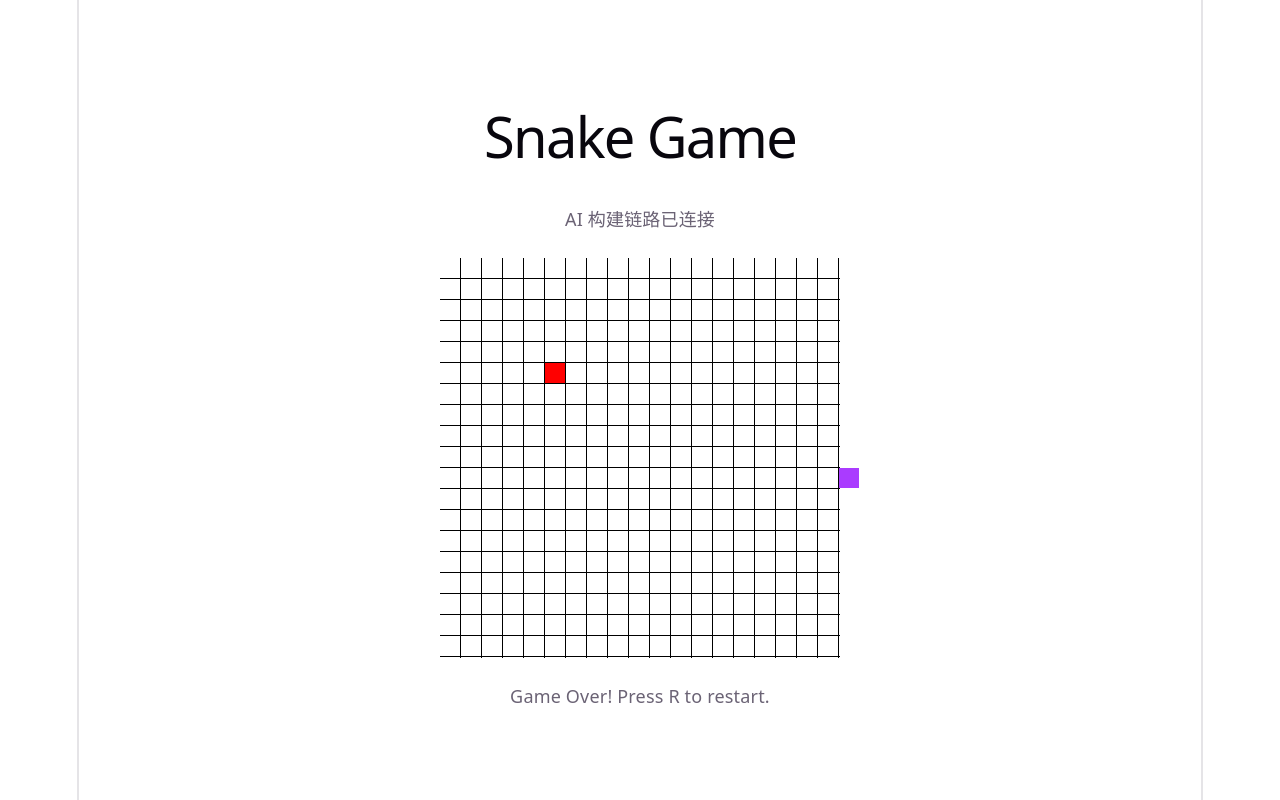
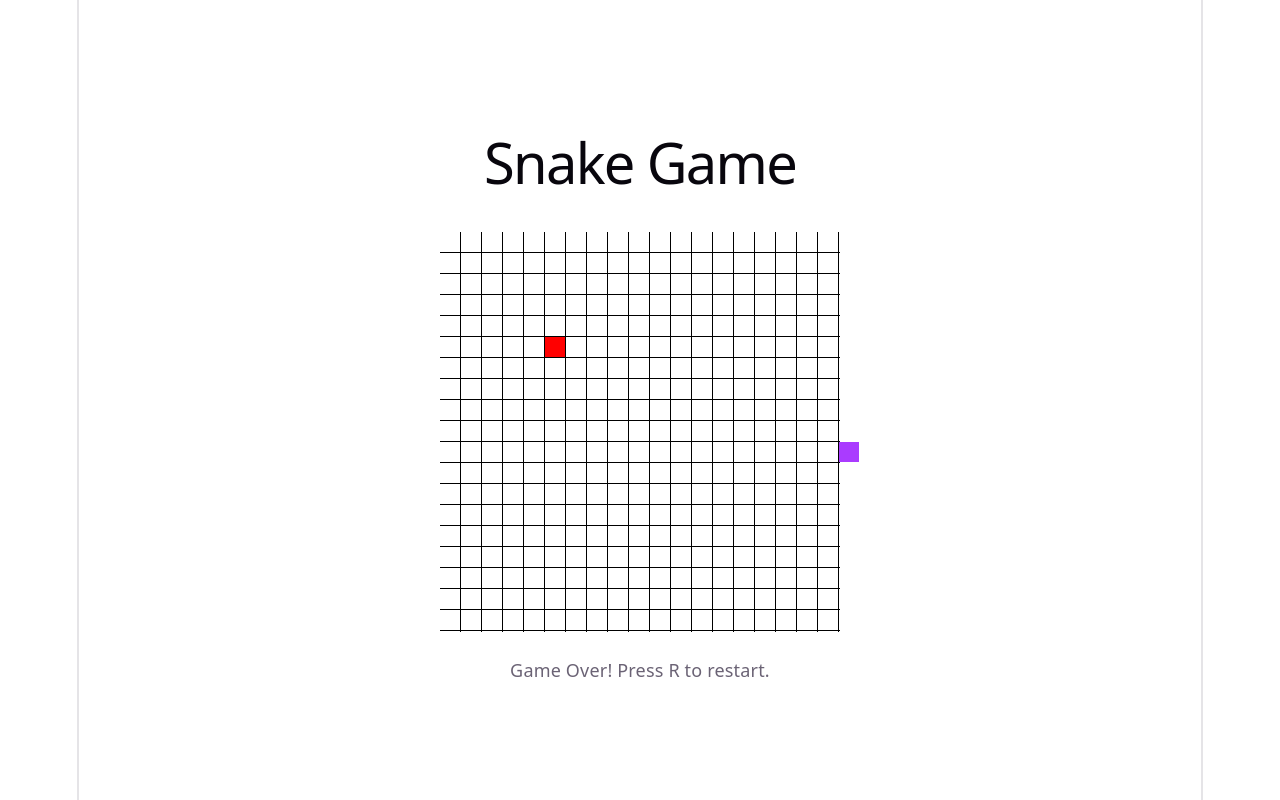
Before and after one commit to imoo666/website-builder-site, a React (Vite) app: page / in a window 1280 px wide. Built offline with nearby package versions, Linux system fonts and the light colour scheme.

Commit message:
ai: 删除了首页主标题下方的“AI 构建链路已连接”文字。
Turn-Id: 3fddb6d1-62ca-4b50-a1fc-2561c0d99a80

```diff
--- a/src/App.tsx
+++ b/src/App.tsx
@@ -94,7 +94,6 @@ function App() {
     <div id="root">
       <section id="center">
         <h1>Snake Game</h1>
-        <p>AI 构建链路已连接</p>
         <div
           style={{
             display: 'grid',
```
